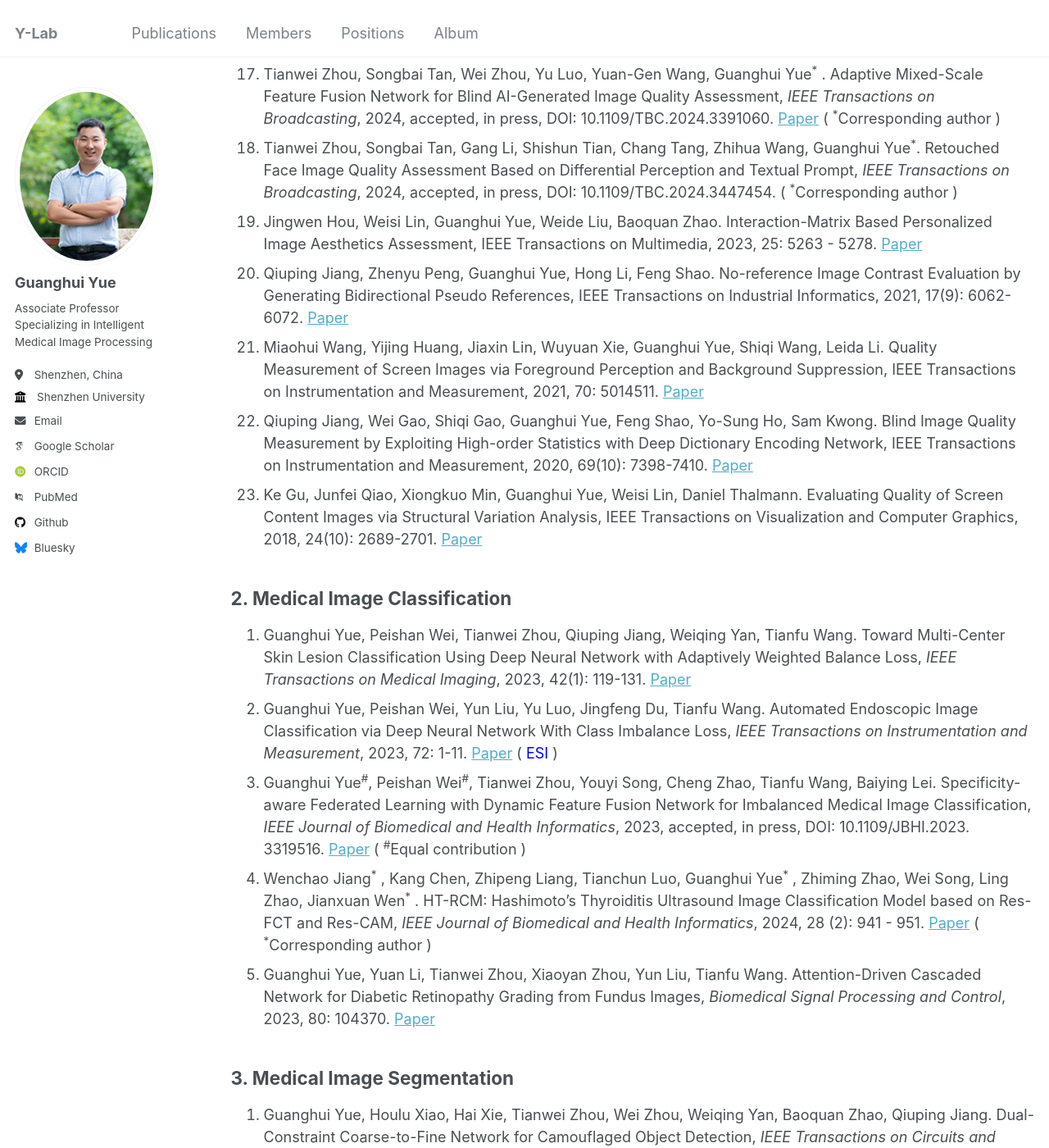
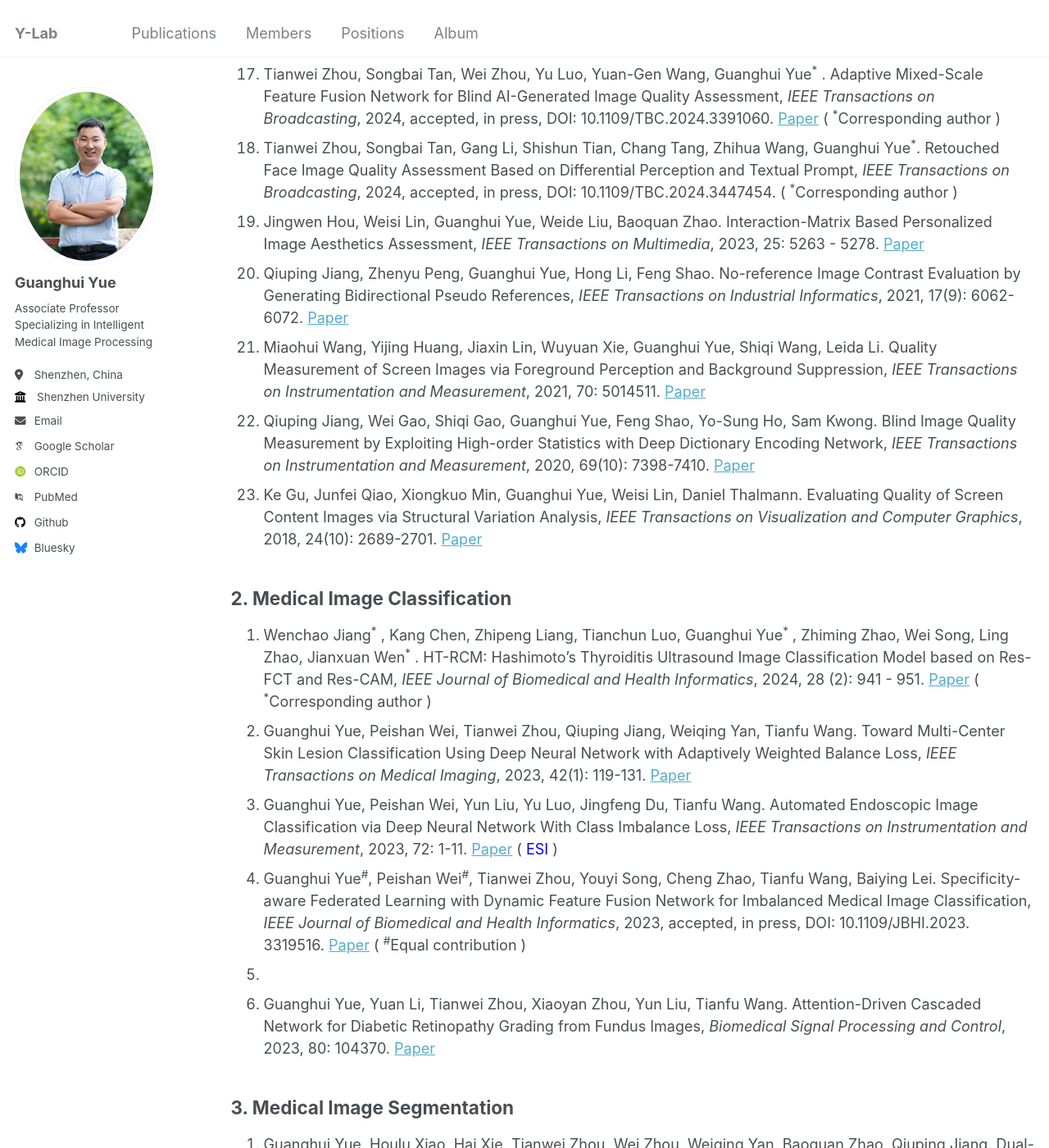
Before and after one commit to Guanghui-Yue/Guanghui-Yue.github.io, a Jekyll site: the page built from _pages/publication.md, in a window 1280 px wide and 1400 px high, scrolled down 1452 px. Shown: the whole window at 82% size. Built offline with Jekyll 4.4.1, drawn with Linux system fonts in a browser that asks for light colours; some web fonts are replaced; part of the change alters nothing that is shown; some of the changed text lies outside the part shown.

Commit message:
Update publication.md

```diff
--- a/_pages/publication.md
+++ b/_pages/publication.md
@@ -24,27 +24,28 @@ author_profile: true
 16. Limin Zheng, Yu Luo, Jie Ling, Guanghui Yue<sup>*</sup> . CDINet: Content Distortion Interaction Network for Blind Image Quality Assessment, <em>IEEE Transactions on Multimedia</em>, 2024, 26: 7089 - 7100. [Paper](https://ieeexplore.ieee.org/abstract/document/10440553/) ( <sup>*</sup>Corresponding author )
 17. Tianwei Zhou, Songbai Tan, Wei Zhou, Yu Luo, Yuan-Gen Wang, Guanghui Yue<sup>*</sup> . Adaptive Mixed-Scale Feature Fusion Network for Blind AI-Generated Image Quality Assessment, <em>IEEE Transactions on Broadcasting</em>, 2024, accepted, in press, DOI: 10.1109/TBC.2024.3391060. [Paper](https://ieeexplore.ieee.org/abstract/document/10520989/) ( <sup>*</sup>Corresponding author )
 18. Tianwei Zhou, Songbai Tan, Gang Li, Shishun Tian, Chang Tang, Zhihua Wang, Guanghui Yue<sup>*</sup>. Retouched Face Image Quality Assessment Based on Differential Perception and Textual Prompt, <em>IEEE Transactions on Broadcasting</em>, 2024, accepted, in press, DOI: 10.1109/TBC.2024.3447454. ( <sup>*</sup>Corresponding author )
-19. Jingwen Hou, Weisi Lin, Guanghui Yue, Weide Liu, Baoquan Zhao. Interaction-Matrix Based Personalized Image Aesthetics Assessment, IEEE Transactions on Multimedia, 2023, 25: 5263 - 5278. [Paper](https://ieeexplore.ieee.org/abstract/document/9817633/)
-20. Qiuping Jiang, Zhenyu Peng, Guanghui Yue, Hong Li, Feng Shao. No-reference Image Contrast Evaluation by Generating Bidirectional Pseudo References, IEEE Transactions on Industrial Informatics, 2021, 17(9): 6062-6072. [Paper](https://ieeexplore.ieee.org/abstract/document/9247305/)
-21. Miaohui Wang, Yijing Huang, Jiaxin Lin, Wuyuan Xie, Guanghui Yue, Shiqi Wang, Leida Li. Quality Measurement of Screen Images via Foreground Perception and Background Suppression, IEEE Transactions on Instrumentation and Measurement, 2021, 70: 5014511. [Paper](https://ieeexplore.ieee.org/abstract/document/9509493/)
-22. Qiuping Jiang, Wei Gao, Shiqi Gao, Guanghui Yue, Feng Shao, Yo-Sung Ho, Sam Kwong. Blind Image Quality Measurement by Exploiting High-order Statistics with Deep Dictionary Encoding Network, IEEE Transactions on Instrumentation and Measurement, 2020, 69(10): 7398-7410. [Paper](https://ieeexplore.ieee.org/abstract/document/9055066/)
-23. Ke Gu, Junfei Qiao, Xiongkuo Min, Guanghui Yue, Weisi Lin, Daniel Thalmann. Evaluating Quality of Screen Content Images via Structural Variation Analysis, IEEE Transactions on Visualization and Computer Graphics, 2018, 24(10): 2689-2701. [Paper](https://ieeexplore.ieee.org/abstract/document/8100977/)
+19. Jingwen Hou, Weisi Lin, Guanghui Yue, Weide Liu, Baoquan Zhao. Interaction-Matrix Based Personalized Image Aesthetics Assessment, <em>IEEE Transactions on Multimedia</em>, 2023, 25: 5263 - 5278. [Paper](https://ieeexplore.ieee.org/abstract/document/9817633/)
+20. Qiuping Jiang, Zhenyu Peng, Guanghui Yue, Hong Li, Feng Shao. No-reference Image Contrast Evaluation by Generating Bidirectional Pseudo References, <em>IEEE Transactions on Industrial Informatics</em>, 2021, 17(9): 6062-6072. [Paper](https://ieeexplore.ieee.org/abstract/document/9247305/)
+21. Miaohui Wang, Yijing Huang, Jiaxin Lin, Wuyuan Xie, Guanghui Yue, Shiqi Wang, Leida Li. Quality Measurement of Screen Images via Foreground Perception and Background Suppression, <em>IEEE Transactions on Instrumentation and Measurement</em>, 2021, 70: 5014511. [Paper](https://ieeexplore.ieee.org/abstract/document/9509493/)
+22. Qiuping Jiang, Wei Gao, Shiqi Gao, Guanghui Yue, Feng Shao, Yo-Sung Ho, Sam Kwong. Blind Image Quality Measurement by Exploiting High-order Statistics with Deep Dictionary Encoding Network, <em>IEEE Transactions on Instrumentation and Measurement</em>, 2020, 69(10): 7398-7410. [Paper](https://ieeexplore.ieee.org/abstract/document/9055066/)
+23. Ke Gu, Junfei Qiao, Xiongkuo Min, Guanghui Yue, Weisi Lin, Daniel Thalmann. Evaluating Quality of Screen Content Images via Structural Variation Analysis, <em>IEEE Transactions on Visualization and Computer Graphics</em>, 2018, 24(10): 2689-2701. [Paper](https://ieeexplore.ieee.org/abstract/document/8100977/)
 
 
 ## 2. Medical Image Classification
-1. Guanghui Yue, Peishan Wei, Tianwei Zhou, Qiuping Jiang, Weiqing Yan, Tianfu Wang. Toward Multi-Center Skin Lesion Classification Using Deep Neural Network with Adaptively Weighted Balance Loss, <em>IEEE Transactions on Medical Imaging</em>, 2023, 42(1): 119-131. [Paper](https://ieeexplore.ieee.org/abstract/document/9878129/)
-2. Guanghui Yue, Peishan Wei, Yun Liu, Yu Luo, Jingfeng Du, Tianfu Wang. Automated Endoscopic Image Classification via Deep Neural Network With Class Imbalance Loss, <em>IEEE Transactions on Instrumentation and Measurement</em>, 2023, 72: 1-11. [Paper](https://ieeexplore.ieee.org/abstract/document/10091194/) ( <span style="color:blue;">ESI</span> )
-3. Guanghui Yue<sup>#</sup>, Peishan Wei<sup>#</sup>, Tianwei Zhou, Youyi Song, Cheng Zhao, Tianfu Wang, Baiying Lei. Specificity-aware Federated Learning with Dynamic Feature Fusion Network for Imbalanced Medical Image Classification, <em>IEEE Journal of Biomedical and Health Informatics</em>, 2023, accepted, in press, DOI: 10.1109/JBHI.2023. 3319516. [Paper](https://ieeexplore.ieee.org/abstract/document/10264099/) ( <sup>#</sup>Equal contribution )
-4. Wenchao Jiang<sup>*</sup> , Kang Chen, Zhipeng Liang, Tianchun Luo, Guanghui Yue<sup>*</sup> , Zhiming Zhao, Wei Song, Ling Zhao, Jianxuan Wen<sup>*</sup> . HT-RCM: Hashimoto’s Thyroiditis Ultrasound Image Classification Model based on Res-FCT and Res-CAM, <em>IEEE Journal of Biomedical and Health Informatics</em>, 2024, 28 (2): 941 - 951. [Paper](https://ieeexplore.ieee.org/abstract/document/10314736/) ( <sup>*</sup>Corresponding author )
-5. Guanghui Yue, Yuan Li, Tianwei Zhou, Xiaoyan Zhou, Yun Liu, Tianfu Wang. Attention-Driven Cascaded Network for Diabetic Retinopathy Grading from Fundus Images, <em>Biomedical Signal Processing and Control</em>, 2023, 80: 104370. [Paper](https://www.sciencedirect.com/science/article/pii/S1746809422008242)
+1. Wenchao Jiang<sup>*</sup> , Kang Chen, Zhipeng Liang, Tianchun Luo, Guanghui Yue<sup>*</sup> , Zhiming Zhao, Wei Song, Ling Zhao, Jianxuan Wen<sup>*</sup> . HT-RCM: Hashimoto’s Thyroiditis Ultrasound Image Classification Model based on Res-FCT and Res-CAM, <em>IEEE Journal of Biomedical and Health Informatics</em>, 2024, 28 (2): 941 - 951. [Paper](https://ieeexplore.ieee.org/abstract/document/10314736/) ( <sup>*</sup>Corresponding author )
+2. Guanghui Yue, Peishan Wei, Tianwei Zhou, Qiuping Jiang, Weiqing Yan, Tianfu Wang. Toward Multi-Center Skin Lesion Classification Using Deep Neural Network with Adaptively Weighted Balance Loss, <em>IEEE Transactions on Medical Imaging</em>, 2023, 42(1): 119-131. [Paper](https://ieeexplore.ieee.org/abstract/document/9878129/)
+3. Guanghui Yue, Peishan Wei, Yun Liu, Yu Luo, Jingfeng Du, Tianfu Wang. Automated Endoscopic Image Classification via Deep Neural Network With Class Imbalance Loss, <em>IEEE Transactions on Instrumentation and Measurement</em>, 2023, 72: 1-11. [Paper](https://ieeexplore.ieee.org/abstract/document/10091194/) ( <span style="color:blue;">ESI</span> )
+4. Guanghui Yue<sup>#</sup>, Peishan Wei<sup>#</sup>, Tianwei Zhou, Youyi Song, Cheng Zhao, Tianfu Wang, Baiying Lei. Specificity-aware Federated Learning with Dynamic Feature Fusion Network for Imbalanced Medical Image Classification, <em>IEEE Journal of Biomedical and Health Informatics</em>, 2023, accepted, in press, DOI: 10.1109/JBHI.2023. 3319516. [Paper](https://ieeexplore.ieee.org/abstract/document/10264099/) ( <sup>#</sup>Equal contribution )
+5.
+6. Guanghui Yue, Yuan Li, Tianwei Zhou, Xiaoyan Zhou, Yun Liu, Tianfu Wang. Attention-Driven Cascaded Network for Diabetic Retinopathy Grading from Fundus Images, <em>Biomedical Signal Processing and Control</em>, 2023, 80: 104370. [Paper](https://www.sciencedirect.com/science/article/pii/S1746809422008242)
 
 
 ## 3. Medical Image Segmentation
 1. Guanghui Yue, Houlu Xiao, Hai Xie, Tianwei Zhou, Wei Zhou, Weiqing Yan, Baoquan Zhao, Qiuping Jiang. Dual-Constraint Coarse-to-Fine Network for Camouflaged Object Detection, <em>IEEE Transactions on Circuits and Systems for Video Technology</em>, 2024, 34 (5): 3286 - 3298. [Paper](https://ieeexplore.ieee.org/abstract/document/10262011/)
 2. Guanghui Yue, Shangjie Wu. Progressive Region-to-Boundary Exploration Network for Camouflaged Object Detection, <em>IEEE Transactions on Multimedia</em>, 2024, accepted, in press.
 3. Guanghui Yue, Houlu Xiao. Progressive Feature Enhancement Network for Automated Colorectal Polyp Segmentation, <em>IEEE Transactions on Automation Science and Engineering</em>, 2024, accepted, in press, DOI: 10.1109/TASE.2024.3430896.
-4. Guanghui Yue, Siying Li, Runmin Cong, Tianwei Zhou. Attention-Guided Pyramid Context Network for Polyp Segmentation in Colonoscopy Images, <em>IEEE Transactions on Instrumentation and Measurement</em>, 2023, 72: 1-13. [Paper](https://ieeexplore.ieee.org/abstract/document/10058111/)
-5. Guanghui Yue, Shangjie Wu, Jie Du, Tianwei Zhou, Bin Jiang, Tianfu Wang. Adaptive Context Aggregation Network with Prediction-aware Decoding for Multimodal Brain Tumor Segmentation, <em>IEEE Transactions on Instrumentation and Measurement</em>, 2024, 73: 1-11. [Paper](https://ieeexplore.ieee.org/abstract/document/10582891/)
+4. Guanghui Yue, Shangjie Wu, Jie Du, Tianwei Zhou, Bin Jiang, Tianfu Wang. Adaptive Context Aggregation Network with Prediction-aware Decoding for Multimodal Brain Tumor Segmentation, <em>IEEE Transactions on Instrumentation and Measurement</em>, 2024, 73: 1-11. [Paper](https://ieeexplore.ieee.org/abstract/document/10582891/)
+5. Guanghui Yue, Siying Li, Runmin Cong, Tianwei Zhou. Attention-Guided Pyramid Context Network for Polyp Segmentation in Colonoscopy Images, <em>IEEE Transactions on Instrumentation and Measurement</em>, 2023, 72: 1-13. [Paper](https://ieeexplore.ieee.org/abstract/document/10058111/)
 6. Guanghui Yue, Siying Li, Tianwei Zhou, Miaohui Wang, Jingfeng Du, Qiuping Jiang, Wei Gao, Tianfu Wang. Adaptive Context Exploration Network for Polyp Segmentation in Colonoscopy Images, <em>IEEE Transactions on Emerging Topics in Computational Intelligence</em>, 2023, 7(2): 487 - 499. [Paper](https://ieeexplore.ieee.org/abstract/document/9852746/)
 7. Guanghui Yue, Guibin Zhuo, Siying Li, Tianwei Zhou, Jingfeng Du, Weiqing Yan, Jingwen Hou, Weide Liu, Tianfu Wang. Benchmarking Polyp Segmentation Methods in Narrow-Band Imaging Colonoscopy Images, <em>IEEE Journal of Biomedical and Health Informatics</em>, 2023, 27(7): 3360 - 3371. [Paper](https://ieeexplore.ieee.org/abstract/document/10109024/)
 8. Guanghui Yue, Guibin Zhuo, Tianwei Zhou, Weide Liu, Tianfu Wang. Adaptive Cross-Feature Fusion Network with Inconsistency Guidance for Multi-Modal Brain Tumor Segmentation, <em>IEEE Journal of Biomedical and Health Informatics</em>, 2023, accepted, in press, DOI: 10.1109/JBHI.2023.3347556. [Paper](https://ieeexplore.ieee.org/abstract/document/10374553/)
@@ -54,4 +55,4 @@ author_profile: true
 ## 4. Others
 1. Weiqing Yan, Meiqi Gu, Jinlai Ren, Guanghui Yue<sup>*</sup> , Zhaowei Liu, Jindong Xu. Collaborative Structure and Feature Learning for Multi-view Clustering, <em>Information Fusion</em>, 2023, 98: 101832. [Paper](https://www.sciencedirect.com/science/article/pii/S1566253523001483) ( <span style="color:blue;">ESI</span> ) ( <sup>*</sup>Corresponding author )
 2. Weiqing Yan, Meiqi Gu, Jinlai Ren, Guanghui Yue<sup>*</sup> , Wei Zhou, Hantao Liu. FVIFormer: Flow-Guided Global-Local Aggregation Transformer Network for Video Inpainting, <em>IEEE Journal on Emerging and Selected Topics in Circuits and Systems</em>, 2024, 14(2): 235 - 244. [Paper](https://ieeexplore.ieee.org/abstract/document/10508737/) ( <sup>*</sup>Corresponding author )
-3. Runmin Cong, Weiyu Song, Jianjun Lei, Guanghui Yue, Yao Zhao, Sam Kwong. PSNet: Parallel Symmetric Network for Video Salient Object Detection, IEEE Transactions on Emerging Topics in Computational Intelligence, 2023, 7(2): 402 - 414. [Paper](https://ieeexplore.ieee.org/abstract/document/9955382/)
+3. Runmin Cong, Weiyu Song, Jianjun Lei, Guanghui Yue, Yao Zhao, Sam Kwong. PSNet: Parallel Symmetric Network for Video Salient Object Detection, <em>IEEE Transactions on Emerging Topics in Computational Intelligence</em>, 2023, 7(2): 402 - 414. [Paper](https://ieeexplore.ieee.org/abstract/document/9955382/)
```
